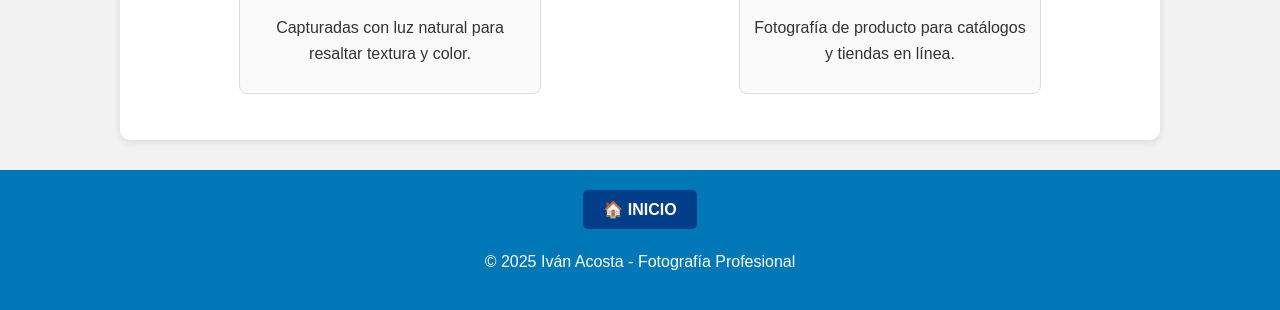
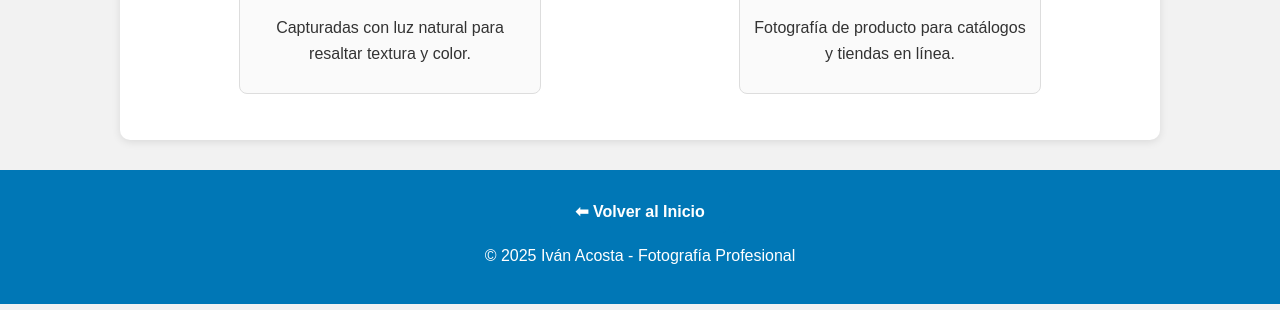
Before and after one commit to iv4nchopy/tareas, a plain HTML site: page pagina2.html in a window 1280 px wide. Shown: the part 1000-1310 px from the top of the page. Drawn offline with Linux system fonts and the light colour scheme.

Commit message:
Update pagina2.html

```diff
--- a/pagina2.html
+++ b/pagina2.html
@@ -59,25 +59,28 @@
             object-fit: cover;
             border-radius: 6px;
         }
+
+        /* ✅ Estilos del botón igual a página 1 */
+        .boton-regresar {
+            display: inline-block;
+            background-color: #0077b6;
+            color: white;
+            padding: 12px 25px;
+            border-radius: 8px;
+            text-decoration: none;
+            font-weight: bold;
+            transition: 0.3s ease;
+        }
+        .boton-regresar:hover {
+            background-color: #0096c7;
+            transform: scale(1.03);
+        }
+
         footer {
             background-color: #0077b6;
             text-align: center;
             padding: 20px;
             margin-top: 30px;
-        }
-        footer a {
-            display: inline-block;
-            background-color: #023e8a;
-            color: white;
-            padding: 10px 20px;
-            border-radius: 5px;
-            text-decoration: none;
-            font-weight: bold;
-            margin-bottom: 10px;
-            transition: background-color 0.3s;
-        }
-        footer a:hover {
-            background-color: #001f3f;
         }
         footer p {
             color: white;
@@ -135,7 +138,7 @@
     </main>
 
     <footer>
-        <a href="index.html">🏠 INICIO</a>
+        <a href="index.html" class="boton-regresar">⬅ Volver al Inicio</a>
         <p>© 2025 Iván Acosta - Fotografía Profesional</p>
     </footer>
 
```
